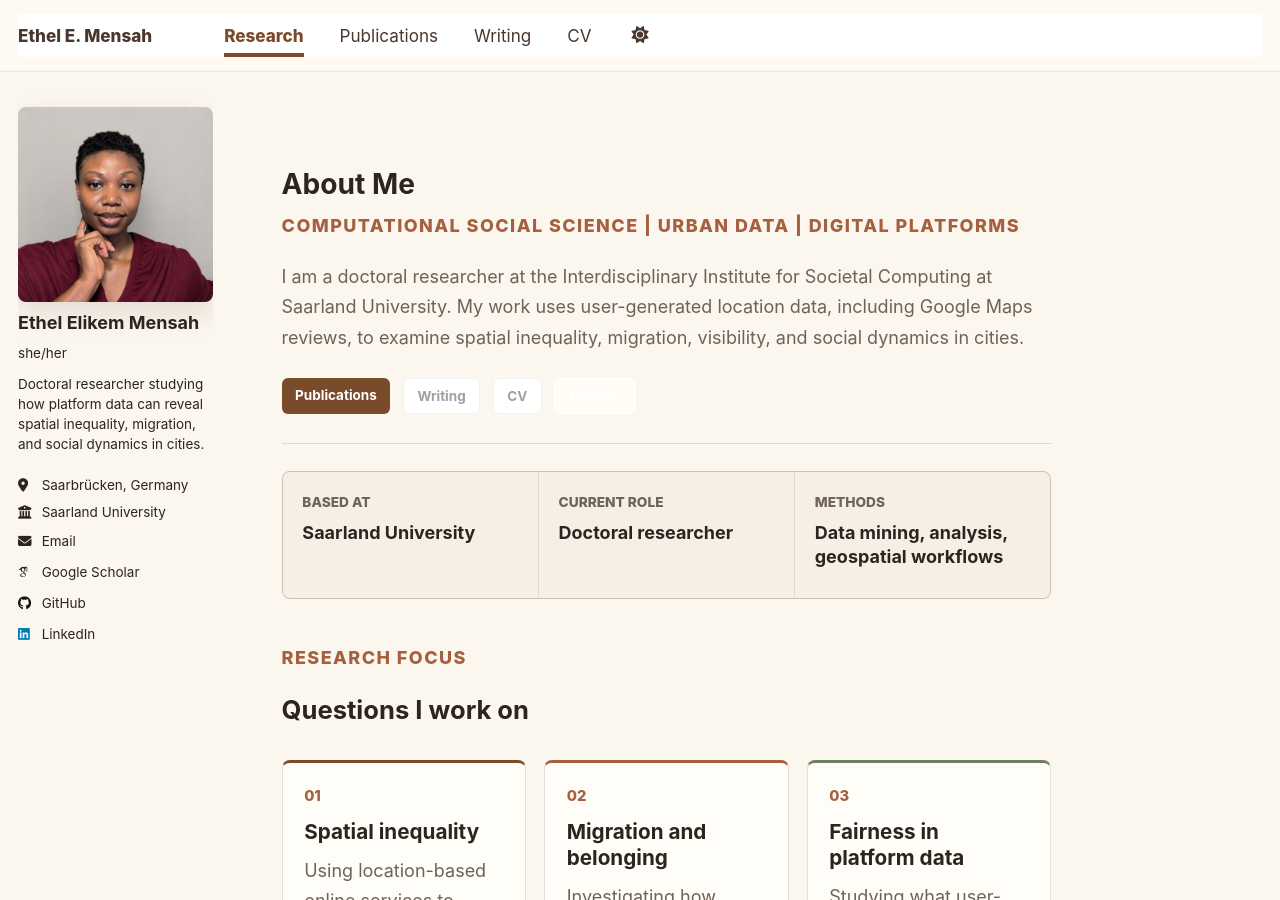
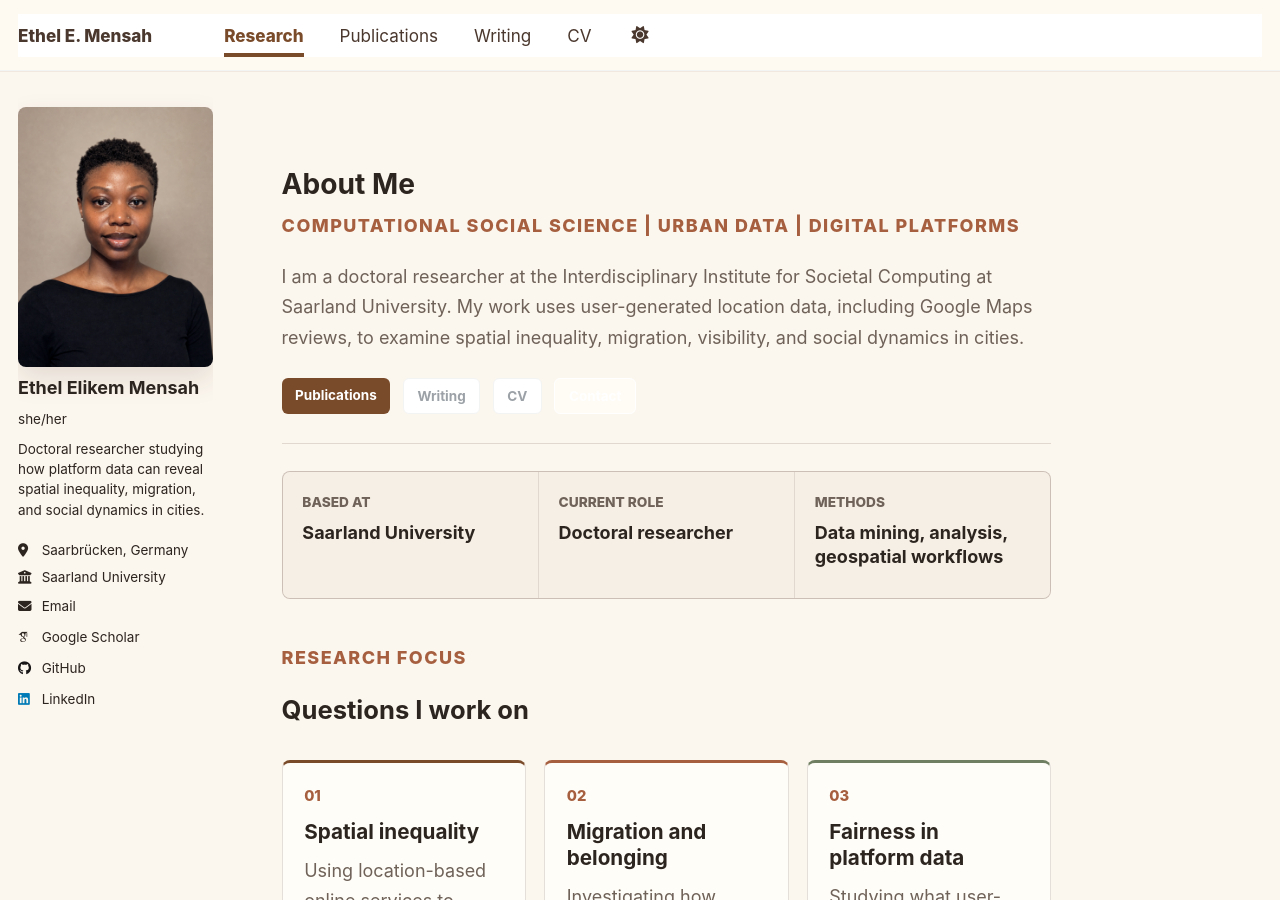
Before and after one commit to ethel-elikem/eeamensah.github.io, a Jekyll site: the page built from _pages/about.md, in a window 1280 px wide and 900 px high. Built offline with Jekyll 4.4.1, drawn with Linux system fonts in a browser that asks for light colours; some web fonts are replaced.

Commit message:
Use requested black top profile photo

```diff
--- a/_config.yml
+++ b/_config.yml
@@ -22,7 +22,7 @@ repository               : "ethel-elikem/eeamensah.github.io"
 #               Additional customization can be done by editing /_includes/author-profile.html
 author:
   # Biographic information
-  avatar           : "profile-20260803.png"
+  avatar           : "profile-20260803-v2.png"
   name             : "Ethel Elikem Mensah"
   pronouns         : "she/her"
   bio              : "Doctoral researcher studying how platform data can reveal spatial inequality, migration, and social dynamics in cities."
```
Also changed, not shown: images/profile-20260803-v2.png (added).
